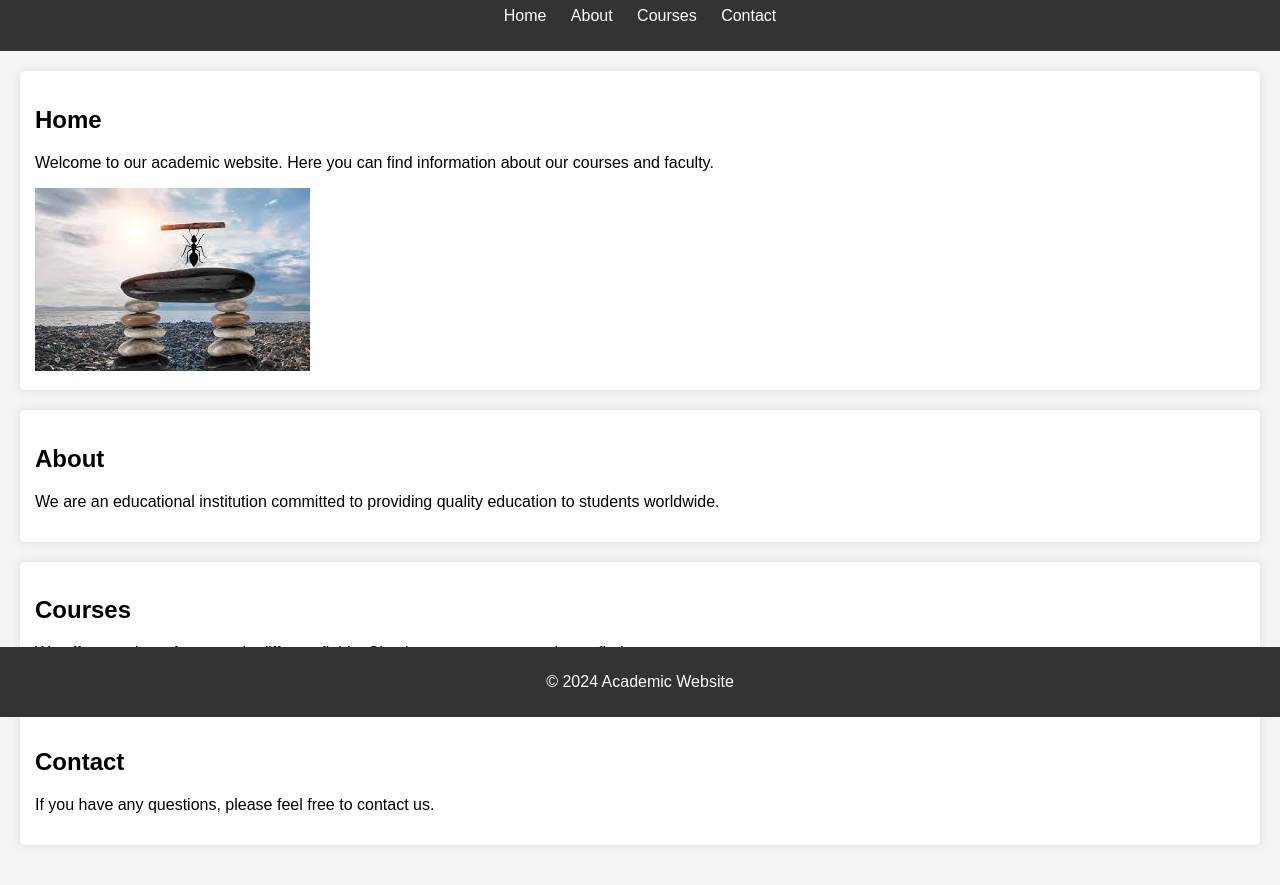
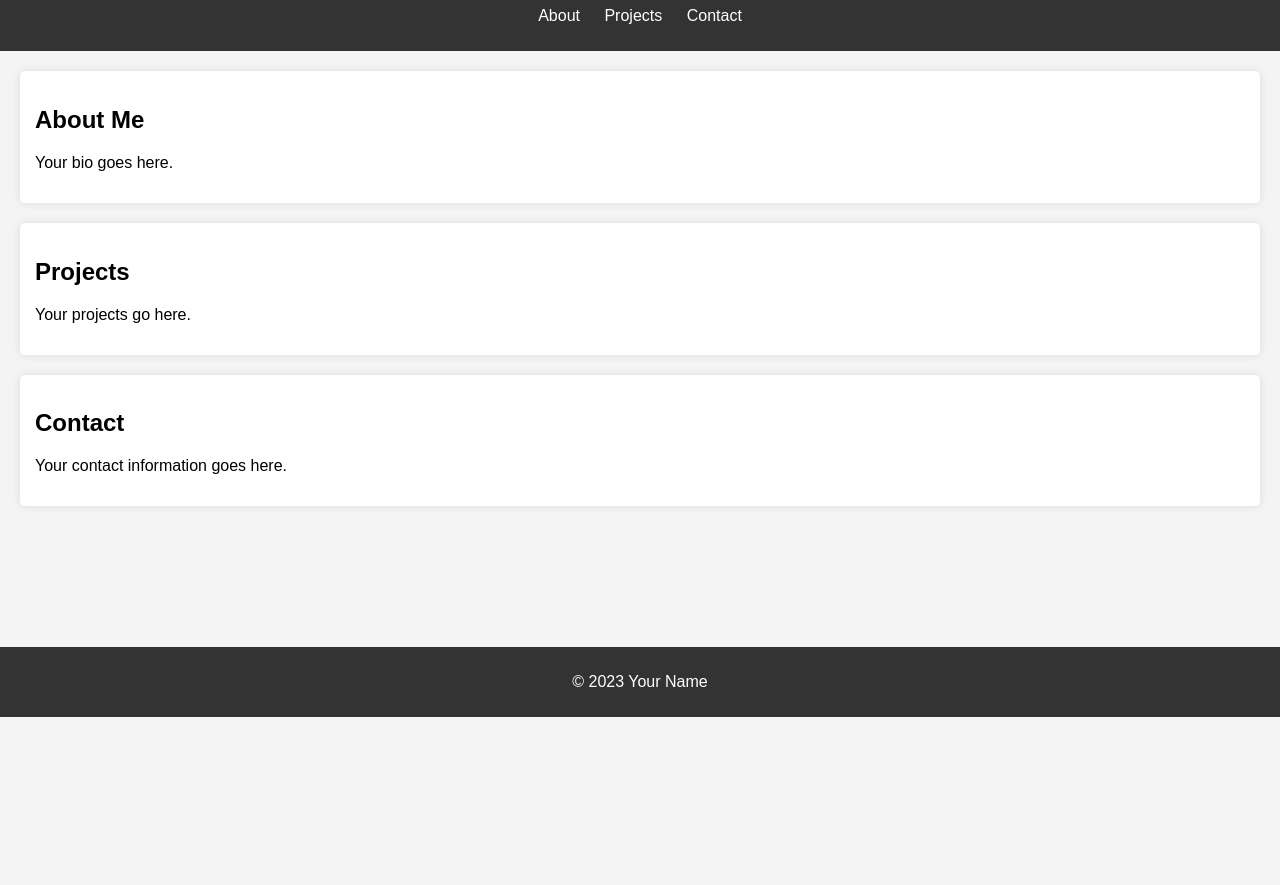
Before and after one commit to Github-0LC0/1aantc.github.io, a plain HTML site: page index.html in a window 1280 px wide. Shown: the part 83-968 px from the top of the page. After the commit the page ends 800 px from the top, so only its background shows below. Drawn offline with Linux system fonts and the light colour scheme.

Commit message:
Update index.html

```diff
--- a/index.html
+++ b/index.html
@@ -3,43 +3,36 @@
 <head>
     <meta charset="UTF-8">
     <meta name="viewport" content="width=device-width, initial-scale=1.0">
-    <title>Academic Website</title>
     <link rel="stylesheet" href="styles.css">
+    <title>Your Website Title</title>
 </head>
 <body>
     <header>
-        <h1>Academic Website</h1>
+        <h1>Your Name</h1>
         <nav>
             <ul>
-                <li><a href="#home">Home</a></li>
                 <li><a href="#about">About</a></li>
-                <li><a href="#courses">Courses</a></li>
+                <li><a href="#projects">Projects</a></li>
                 <li><a href="#contact">Contact</a></li>
             </ul>
         </nav>
     </header>
     <main>
-        <section id="home">
-            <h2>Home</h2>
-            <p>Welcome to our academic website. Here you can find information about our courses and faculty.</p>
-            <img src="download.jpg" alt="Description of Image" />
+        <section id="about">
+            <h2>About Me</h2>
+            <p>Your bio goes here.</p>
         </section>
-        <section id="about">
-            <h2>About</h2>
-            <p>We are an educational institution committed to providing quality education to students worldwide.</p>
-        </section>
-        <section id="courses">
-            <h2>Courses</h2>
-            <p>We offer a variety of courses in different fields. Check out our course catalog to find out more.</p>
+        <section id="projects">
+            <h2>Projects</h2>
+            <p>Your projects go here.</p>
         </section>
         <section id="contact">
             <h2>Contact</h2>
-            <p>If you have any questions, please feel free to contact us.</p>
+            <p>Your contact information goes here.</p>
         </section>
     </main>
     <footer>
-        <p>&copy; 2024 Academic Website</p>
+        <p>&copy; 2023 Your Name</p>
     </footer>
-    <script src="scripts.js"></script>
 </body>
 </html>
```
